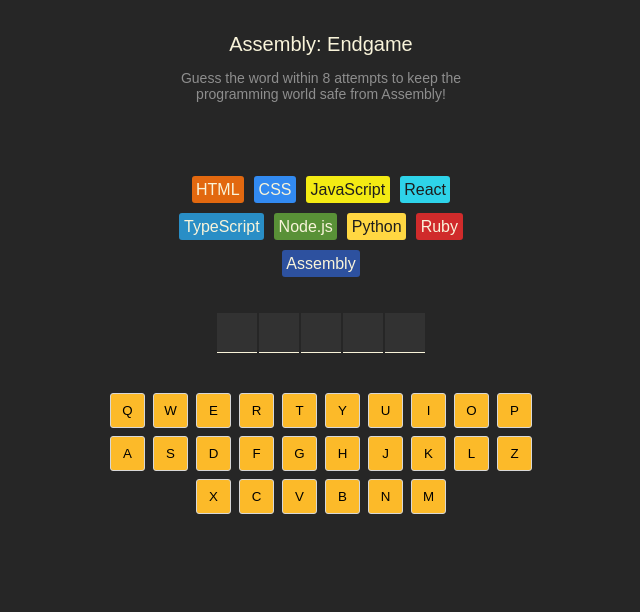
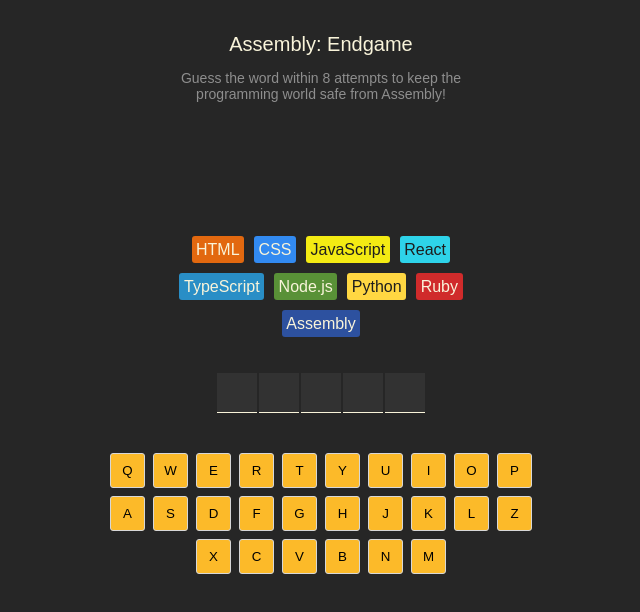
Before and after one commit to mukunda001/RE.MEME, a React (Vite) app: page / in a window 1280 px wide. Shown: the top 612 px of the page, without its empty margins (319-959 px from the left). Built offline with nearby package versions, Linux system fonts and the light colour scheme.

Commit message:
adding farewell messages for languages

```diff
--- a/src/App.jsx
+++ b/src/App.jsx
@@ -2,18 +2,22 @@
 import {useState} from "react"
 import {languages} from './languages.js'
 import {clsx} from 'clsx'
+import {getFarewellText} from "./utils.js"
 
 
 export default function AssemblyEndgame() {
     //State values
     const [currentWord, setCurrentWord] = useState("react")
-    const [guessedtLetter, setGuessedLetter] = useState([])
+    const [guessedLetter, setGuessedLetter] = useState([])
 
     //Derived Values
-    const wrongGuessCount = guessedtLetter.filter(letter => !currentWord.includes(letter)).length
-    const isGameWon = currentWord.split("").every(letter => guessedtLetter.includes(letter))
+    const wrongGuessCount = guessedLetter.filter(letter => !currentWord.includes(letter)).length
+    const isGameWon = currentWord.split("").every(letter => guessedLetter.includes(letter))
     const isGameLost = wrongGuessCount >= languages.length -1
     const isGameOver = isGameWon || isGameLost
+    const lastGuessedLetter = guessedLetter[guessedLetter.length - 1]
+    const isLastGuessIncorrect = lastGuessedLetter && !currentWord.includes(lastGuessedLetter)
+    const fareWellLang = isLastGuessIncorrect && languages[wrongGuessCount -1].name
 
     //Static Values
     const alphabet = "qwertyuiopasdfghjklzxcvbnm"
@@ -26,7 +30,7 @@
 
 
     const keys = alphabet.split("").map(letter => {
-        const isGuessed = guessedtLetter.includes(letter)
+        const isGuessed = guessedLetter.includes(letter)
         const isCorrect = isGuessed && currentWord.includes(letter)
         const isWrong = isGuessed && !currentWord.includes(letter)
         const className = clsx({
@@ -54,15 +58,17 @@
         )})
 
         const currentLetters = currentWord.split("").map((letter, index)=>
-            (<span key = {index}>{guessedtLetter.includes(letter) &&currentWord.includes(letter)? letter.toUpperCase() : ""}</span>)
+            (<span key = {index}>{guessedLetter.includes(letter) &&currentWord.includes(letter)? letter.toUpperCase() : ""}</span>)
         )
 
         const gameStatusClass = clsx("game-status",
-                                { won:isGameWon, lost:isGameLost})
+                                { won:isGameWon, lost:isGameLost, fareWell: isLastGuessIncorrect && !isGameOver})
 
         function renderGameStatus(){
-            if(!isGameOver){
-                return null
+            if(!isGameOver && isLastGuessIncorrect){
+                return (
+                        <p className="farewell-message">{getFarewellText(fareWellLang)}</p>
+                )
             }
             if(isGameWon){
                 return(
@@ -72,7 +78,7 @@
                     </>
                 )
             }
-            else{
+            if(isGameLost){
                 return(
                       <>
                      <h2>Game over!</h2>
@@ -80,6 +86,7 @@
                     </>
                 )
             }
+             return null
         }
 
     return (
--- a/src/index.css
+++ b/src/index.css
@@ -37,9 +37,11 @@
     display: flex;
     flex-direction: column;
     align-items: center;
+    justify-content: center;
     color:#F9F4DA;
     width: 100%;
     max-width: 350px;
+    min-height: 60px;
     border-radius: 5px;
     margin-block: 30px;
 }
@@ -52,6 +54,20 @@
     background-color:#EC5D49;
 }
 
+section.game-status.fareWell{
+    background-color: #7A5EA7;
+    border: 1px dashed #323232;
+}
+
+section.game-status > p {
+    margin: 5px;
+}
+
+section.game-status > p.farewell-message {
+    font-style: italic;
+    font-weight: 400;
+}
+
 section.game-status > h2{
     font-size: 1.25rem;
     margin: 5px;
@@ -60,6 +76,8 @@
 section.game-status >p{
     margin: 5px;
 }
+
+
 
 section.language-chips{
     display: flex;
--- /dev/null
+++ b/src/utils.js
@@ -0,0 +1,19 @@
+export function getFarewellText(language) {
+    const options = [
+        `Farewell, ${language}`,
+        `Adios, ${language}`,
+        `R.I.P., ${language}`,
+        `We'll miss you, ${language}`,
+        `Oh no, not ${language}!`,
+        `${language} bites the dust`,
+        `Gone but not forgotten, ${language}`,
+        `The end of ${language} as we know it`,
+        `Off into the sunset, ${language}`,
+        `${language}, it's been real`,
+        `${language}, your watch has ended`,
+        `${language} has left the building`
+    ];
+
+    const randomIndex = Math.floor(Math.random() * options.length);
+    return options[randomIndex];
+}
```
